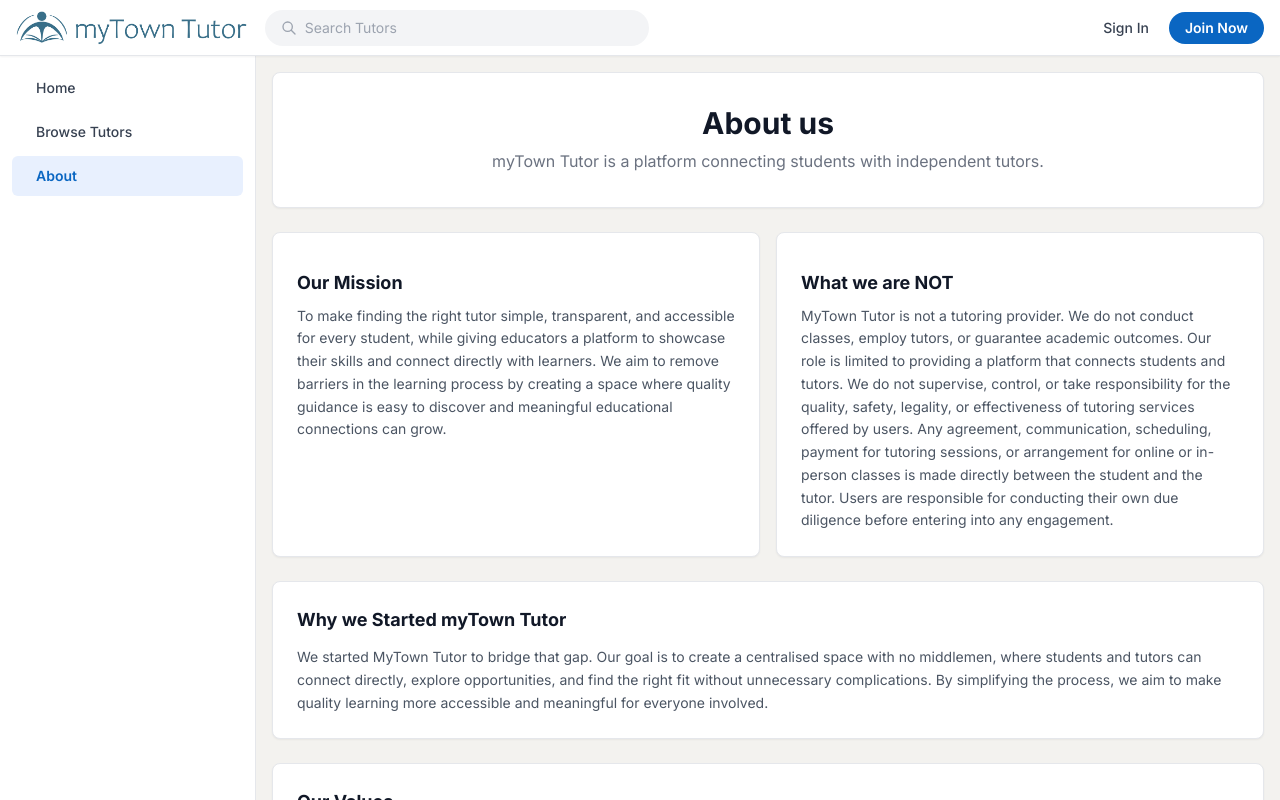
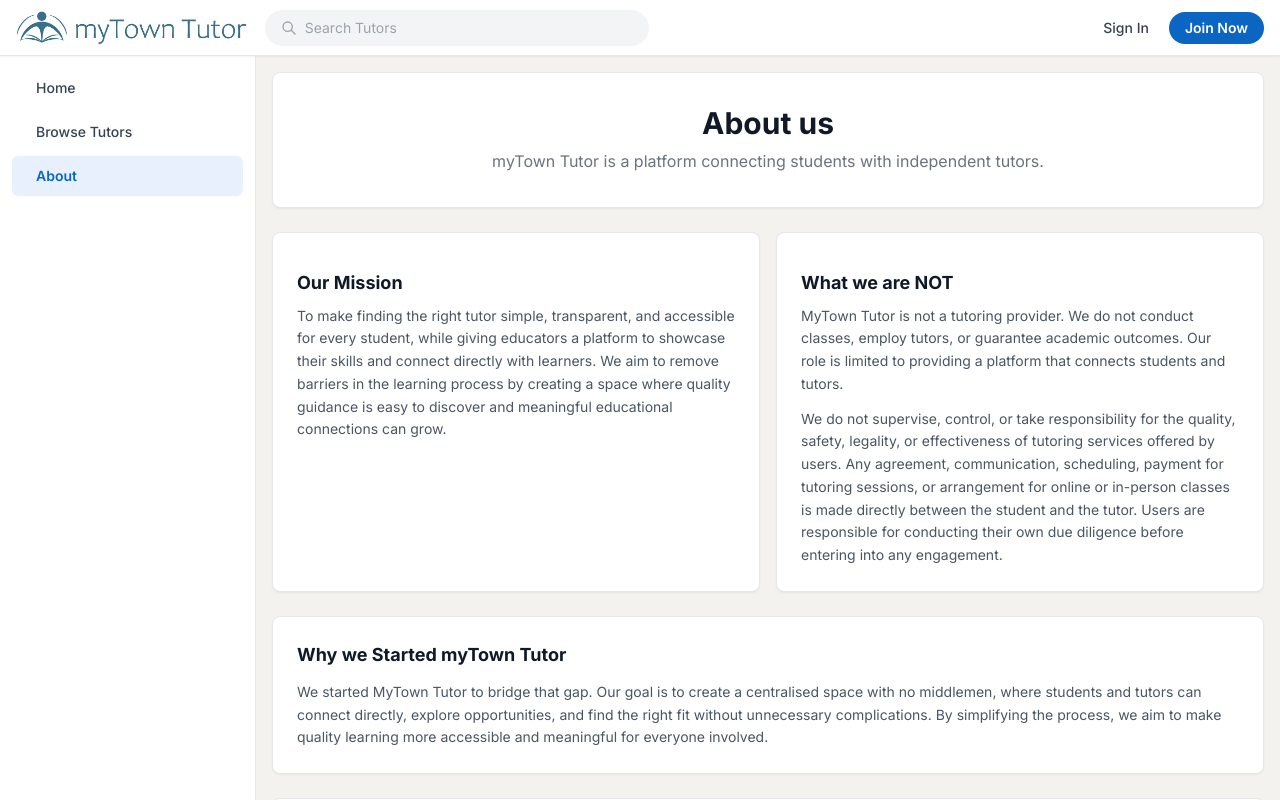
Before and after one commit to myTownTutor/myTownTutor, a React (Vite) app in the folder mentora-frontend/: page /about in a window 1280 px wide. Shown: the top 800 px of the page. Built offline with nearby package versions, Linux system fonts and the light colour scheme; no server answers; the HTML template or start-up script is replaced by a standard one.

Commit message:
Split About page What we are NOT into two paragraphs

```diff
--- a/mentora-frontend/src/pages/About.jsx
+++ b/mentora-frontend/src/pages/About.jsx
@@ -26,13 +26,20 @@ const About = () => (
     {/* Mission & Vision */}
     <div className="grid md:grid-cols-2 gap-4">
       {[
-        { title: 'Our Mission', icon: '', text: 'To make finding the right tutor simple, transparent, and accessible for every student, while giving educators a platform to showcase their skills and connect directly with learners. We aim to remove barriers in the learning process by creating a space where quality guidance is easy to discover and meaningful educational connections can grow.' },
-        { title: 'What we are NOT', icon: '', text: 'MyTown Tutor is not a tutoring provider. We do not conduct classes, employ tutors, or guarantee academic outcomes. Our role is limited to providing a platform that connects students and tutors. We do not supervise, control, or take responsibility for the quality, safety, legality, or effectiveness of tutoring services offered by users. Any agreement, communication, scheduling, payment for tutoring sessions, or arrangement for online or in-person classes is made directly between the student and the tutor. Users are responsible for conducting their own due diligence before entering into any engagement.' },
+        { title: 'Our Mission', icon: '', text: ['To make finding the right tutor simple, transparent, and accessible for every student, while giving educators a platform to showcase their skills and connect directly with learners. We aim to remove barriers in the learning process by creating a space where quality guidance is easy to discover and meaningful educational connections can grow.'] },
+        { title: 'What we are NOT', icon: '', text: [
+          'MyTown Tutor is not a tutoring provider. We do not conduct classes, employ tutors, or guarantee academic outcomes. Our role is limited to providing a platform that connects students and tutors.',
+          'We do not supervise, control, or take responsibility for the quality, safety, legality, or effectiveness of tutoring services offered by users. Any agreement, communication, scheduling, payment for tutoring sessions, or arrangement for online or in-person classes is made directly between the student and the tutor. Users are responsible for conducting their own due diligence before entering into any engagement.',
+        ] },
       ].map(s => (
         <div key={s.title} className="bg-white rounded-xl shadow-sm border border-gray-200 p-6">
           <div className="text-2xl mb-3">{s.icon}</div>
           <h2 className="text-lg font-bold text-gray-900 mb-2">{s.title}</h2>
-          <p className="text-gray-600 text-sm leading-relaxed">{s.text}</p>
+          <div className="space-y-3">
+            {s.text.map((para, i) => (
+              <p key={i} className="text-gray-600 text-sm leading-relaxed">{para}</p>
+            ))}
+          </div>
         </div>
       ))}
     </div>
```
